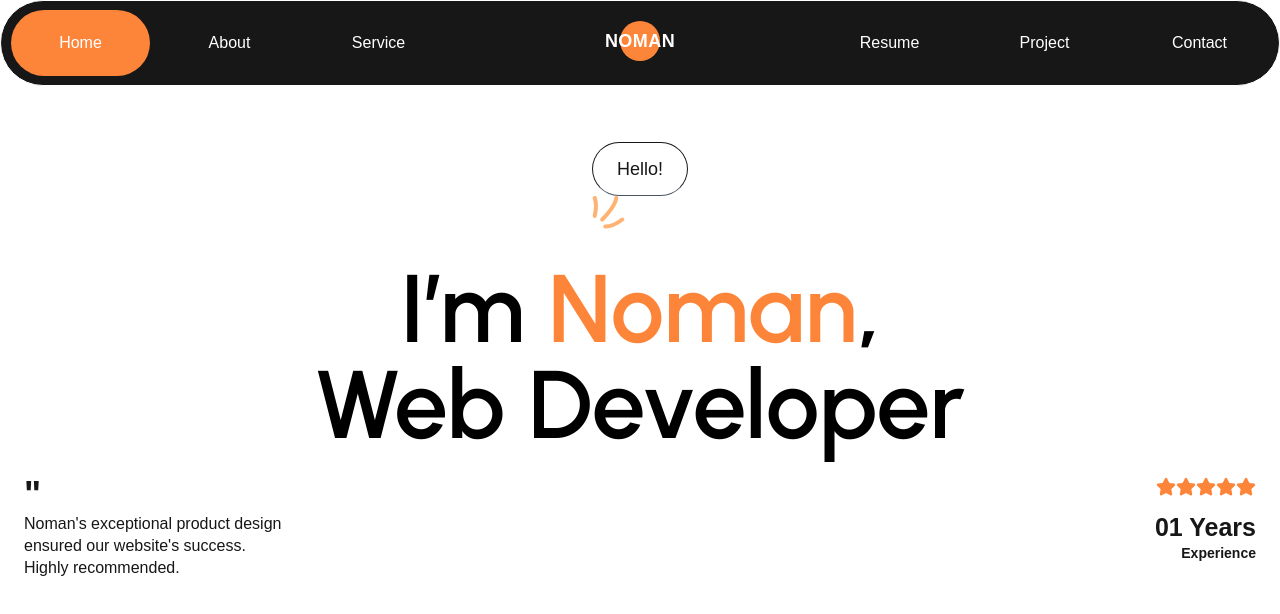
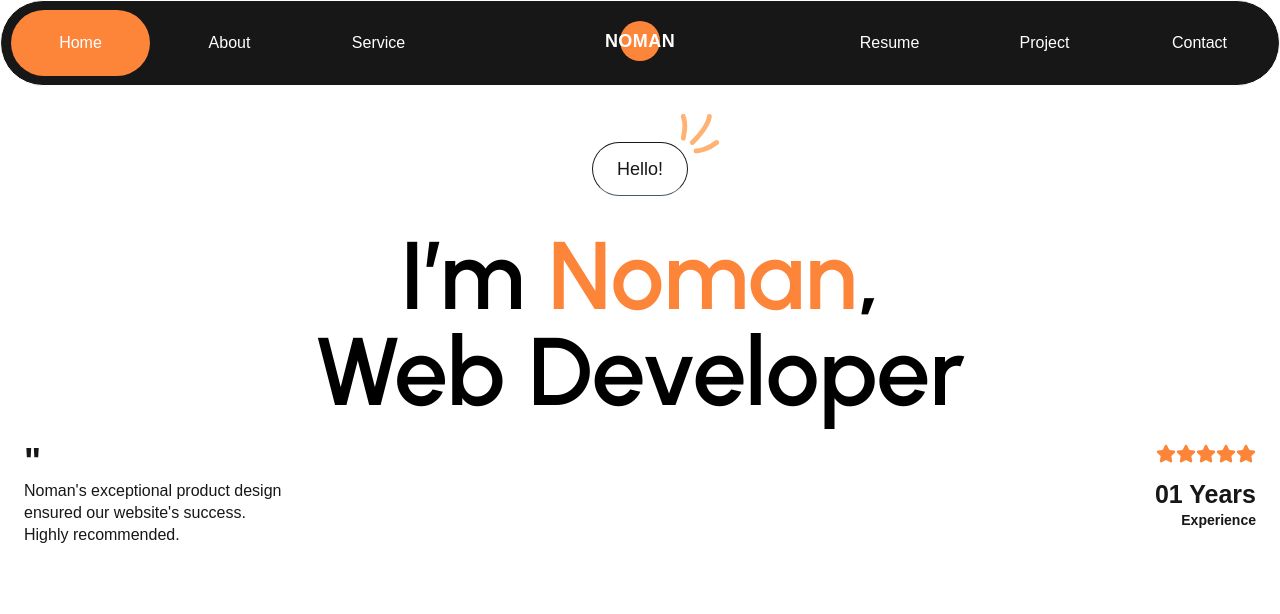
Before and after one commit to alnoman30/ReactJS-Final-Portfolio, a React (Vite) app: page / in a window 1280 px wide. Shown: the top 614 px of the page. Built offline with nearby package versions, Linux system fonts and the light colour scheme; a web font is replaced by a local one.

Commit message:
hero section

```diff
--- a/src/pages/home/Hero.jsx
+++ b/src/pages/home/Hero.jsx
@@ -15,7 +15,11 @@ const Hero = () => {
             <p className="border border-b-gray-600 inline-block px-6 py-3 rounded-[35px] text-secondary font-medium text-lg">
               Hello!
             </p>
-            <img src={vector1} alt="vector 1" />
+            <img
+              src={vector1}
+              alt="vector 1"
+              className="absolute -top-7 -right-8 w-10"
+            />
           </div>
           <h2 className="font-urban font-semibold text-[36px] sm:text-[56px] md:text-[72px] lg:text-[96px] leading-none mt-8">
             I’m <span className="text-primary">{personName}</span>, <br />
```
